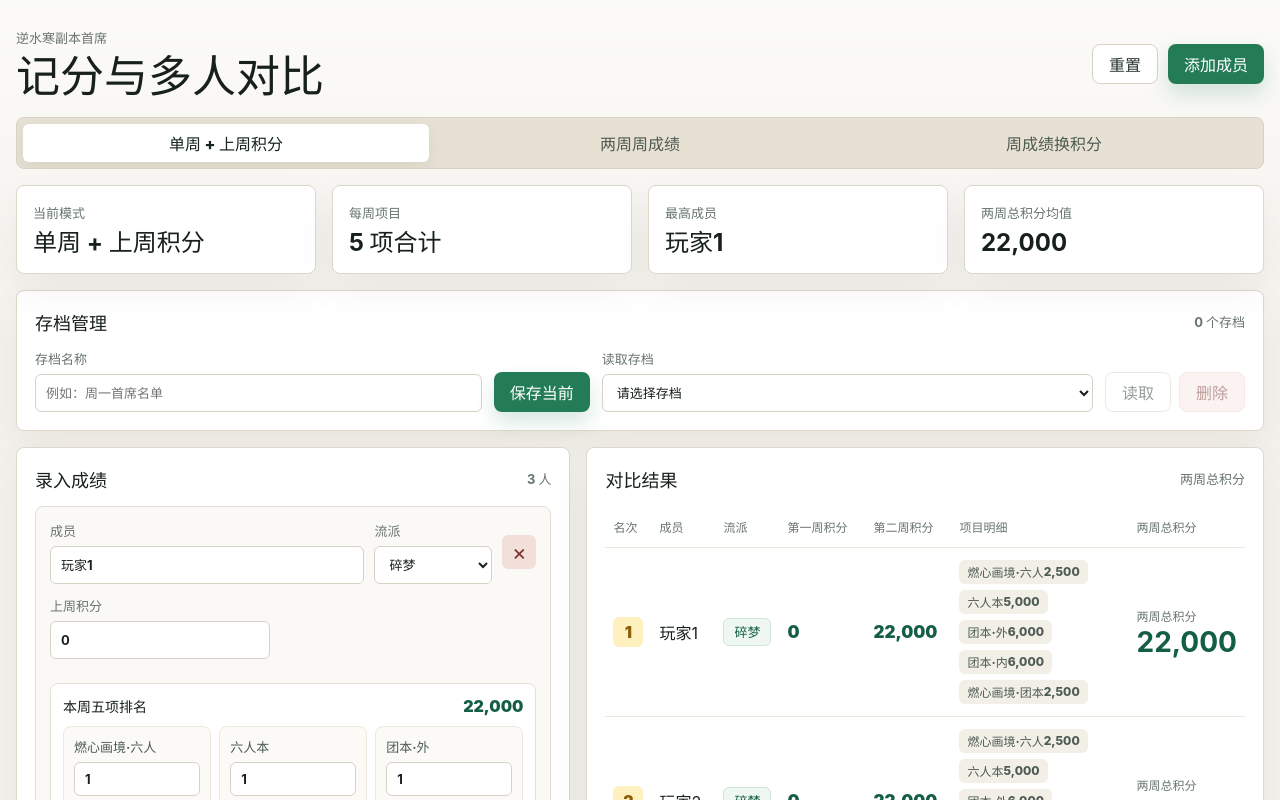
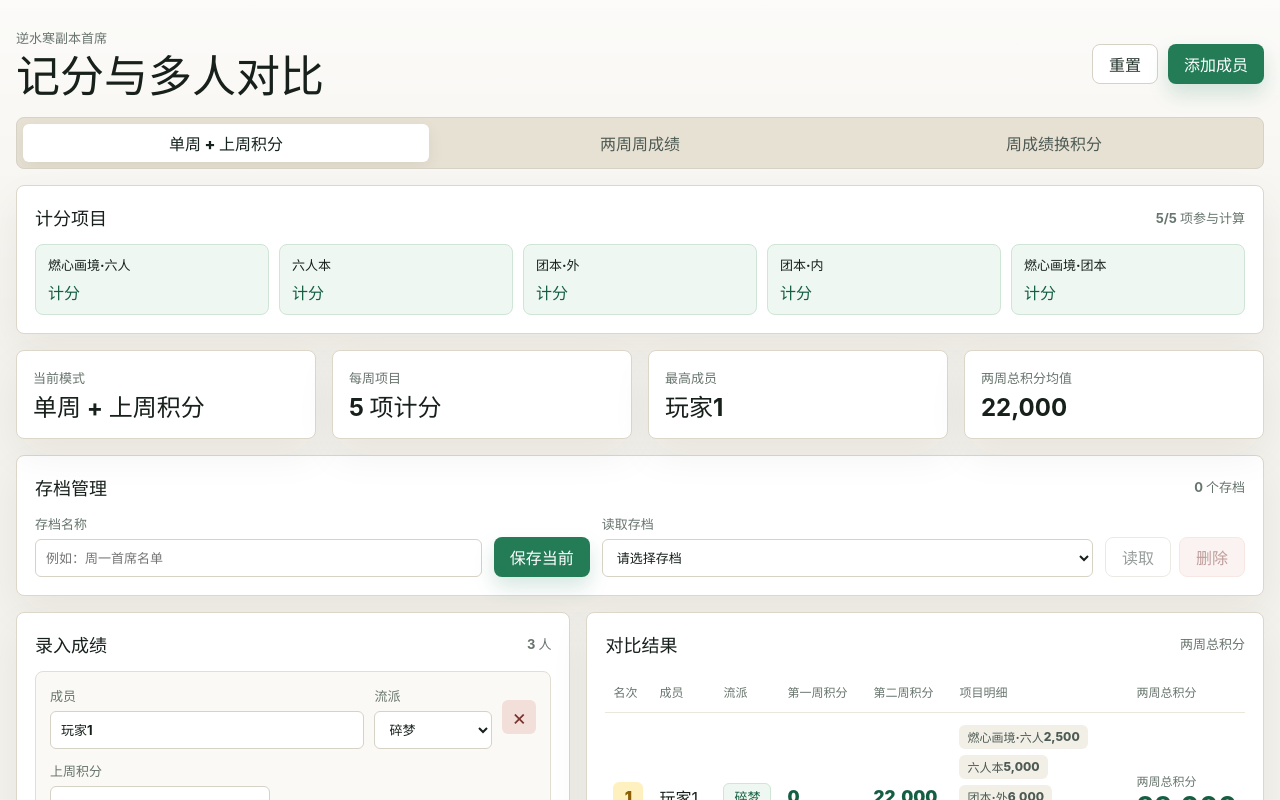
Before and after one commit to LiuXiu233/Sword-of-Justice-PVE-Top-Scoring, a Vue app: page / in a window 1280 px wide. Shown: the top 800 px of the page. Built offline with nearby package versions, Linux system fonts and the light colour scheme.

Commit message:
feat: add project toggle to select which scores to calculate
新增了项目切换组件，可以选择需要计入总分的计分项目，优化了总分计算逻辑，更新了测试用例适配新的计分规则，添加了对应的样式支持

```diff
--- a/src/App.vue
+++ b/src/App.vue
@@ -11,6 +11,7 @@ const modes = [
 const schools = ['碎梦', '神相', '鸿音', '九灵', '龙吟', '沧澜', '铁衣', '素问', '玄机', '血河', '潮光']
 const storageKey = 'nishuihan-chief-score-tool'
 const archiveStorageKey = 'nishuihan-chief-score-tool-archives'
+const activeProjectsStorageKey = 'nishuihan-chief-score-tool-active-projects'
 const activeMode = ref('carry')
 const lookupRank = ref(1)
 const archiveName = ref('')
@@ -85,6 +86,7 @@ function normalizeArchive(archive, index = 0) {
     savedAt: Number(archive?.savedAt) || Date.now(),
     activeMode: modeIds.includes(archive?.activeMode) ? archive.activeMode : 'carry',
     lookupRank: normalizeRank(archive?.lookupRank ?? 1),
+    activeProjectIds: normalizeActiveProjectIds(archive?.activeProjectIds),
     players: Array.isArray(archive?.players) && archive.players.length ? archive.players.map(normalizePlayer) : [makePlayer(1)],
   }
 }
@@ -102,21 +104,61 @@ function loadArchives() {
   return []
 }
 
+function normalizeActiveProjectIds(value) {
+  const validIds = categories.map((category) => category.id)
+  const selectedIds = Array.isArray(value) ? value.filter((id) => validIds.includes(id)) : validIds
+  return selectedIds.length ? selectedIds : validIds
+}
+
+function loadActiveProjectIds() {
+  try {
+    return normalizeActiveProjectIds(JSON.parse(localStorage.getItem(activeProjectsStorageKey)))
+  } catch {
+    localStorage.removeItem(activeProjectsStorageKey)
+    return normalizeActiveProjectIds()
+  }
+}
+
 const players = reactive(loadPlayers())
 const archives = ref(loadArchives())
+const activeProjectIds = ref(loadActiveProjectIds())
 
 const activeModeMeta = computed(() => modes.find((mode) => mode.id === activeMode.value))
 const selectedArchive = computed(() => archives.value.find((archive) => archive.id === selectedArchiveId.value))
+const activeProjectCount = computed(() => activeProjectIds.value.length)
+
+function isProjectActive(categoryId) {
+  return activeProjectIds.value.includes(categoryId)
+}
+
+function toggleProject(categoryId) {
+  if (isProjectActive(categoryId)) {
+    if (activeProjectIds.value.length === 1) {
+      return
+    }
+
+    activeProjectIds.value = activeProjectIds.value.filter((id) => id !== categoryId)
+    return
+  }
+
+  activeProjectIds.value = [...activeProjectIds.value, categoryId]
+}
+
+function projectPoints(categoryId, rank) {
+  return isProjectActive(categoryId) ? pointsFor(categoryId, rank) : 0
+}
 
 function weekTotal(ranks) {
-  return categories.reduce((total, category) => total + pointsFor(category.id, ranks?.[category.id]), 0)
+  return categories.reduce((total, category) => total + projectPoints(category.id, ranks?.[category.id]), 0)
 }
 
 function projectScores(ranks) {
   return categories.map((category) => ({
     ...category,
     rank: normalizeRank(ranks?.[category.id]),
-    points: pointsFor(category.id, ranks?.[category.id]),
+    active: isProjectActive(category.id),
+    rawPoints: pointsFor(category.id, ranks?.[category.id]),
+    points: projectPoints(category.id, ranks?.[category.id]),
   }))
 }
 
@@ -124,7 +166,10 @@ function resultProjectScores(player) {
   if (activeMode.value === 'twoWeeks') {
     return categories.map((category) => ({
       ...category,
-      points: pointsFor(category.id, player.week1Ranks?.[category.id]) + pointsFor(category.id, player.week2Ranks?.[category.id]),
+      active: isProjectActive(category.id),
+      points: isProjectActive(category.id)
+        ? pointsFor(category.id, player.week1Ranks?.[category.id]) + pointsFor(category.id, player.week2Ranks?.[category.id])
+        : 0,
     }))
   }
 
@@ -229,6 +274,7 @@ function saveArchive() {
     savedAt: Date.now(),
     activeMode: activeMode.value,
     lookupRank: lookupRank.value,
+    activeProjectIds: activeProjectIds.value,
     players: clonePlayers(),
   }
 
@@ -245,6 +291,7 @@ function loadArchive() {
 
   activeMode.value = selectedArchive.value.activeMode
   lookupRank.value = selectedArchive.value.lookupRank
+  activeProjectIds.value = normalizeActiveProjectIds(selectedArchive.value.activeProjectIds)
   players.splice(0, players.length, ...selectedArchive.value.players.map(normalizePlayer))
 }
 
@@ -263,6 +310,14 @@ watch(
   players,
   (value) => {
     localStorage.setItem(storageKey, JSON.stringify(value))
+  },
+  { deep: true },
+)
+
+watch(
+  activeProjectIds,
+  (value) => {
+    localStorage.setItem(activeProjectsStorageKey, JSON.stringify(normalizeActiveProjectIds(value)))
   },
   { deep: true },
 )
@@ -294,6 +349,26 @@ watch(
       </button>
     </section>
 
+    <section class="panel project-toggle-panel">
+      <div class="section-heading">
+        <h2>计分项目</h2>
+        <span>{{ activeProjectCount }}/{{ categories.length }} 项参与计算</span>
+      </div>
+
+      <div class="project-toggle-grid">
+        <button
+          v-for="category in categories"
+          :key="category.id"
+          type="button"
+          :class="['project-toggle', { active: isProjectActive(category.id) }]"
+          @click="toggleProject(category.id)"
+        >
+          <span>{{ category.name }}</span>
+          <strong>{{ isProjectActive(category.id) ? '计分' : '未计' }}</strong>
+        </button>
+      </div>
+    </section>
+
     <section class="summary-grid">
       <div class="metric">
         <span>当前模式</span>
@@ -301,7 +376,7 @@ watch(
       </div>
       <div class="metric">
         <span>每周项目</span>
-        <strong>{{ categories.length }} 项合计</strong>
+        <strong>{{ activeProjectCount }} 项计分</strong>
       </div>
       <div class="metric">
         <span>最高成员</span>
@@ -386,10 +461,14 @@ watch(
                 </div>
 
                 <div class="project-grid">
-                  <label v-for="category in categories" :key="category.id" class="project-field">
+                  <label
+                    v-for="category in categories"
+                    :key="category.id"
+                    :class="['project-field', { inactive: !isProjectActive(category.id) }]"
+                  >
                     <span>{{ category.name }}</span>
                     <input v-model.number="player.weekRanks[category.id]" type="number" min="1" max="300" />
-                    <em>{{ formatNumber(pointsFor(category.id, player.weekRanks[category.id])) }}</em>
+                    <em>{{ isProjectActive(category.id) ? formatNumber(pointsFor(category.id, player.weekRanks[category.id])) : '未计' }}</em>
                   </label>
                 </div>
               </div>
@@ -403,10 +482,14 @@ watch(
                 </div>
 
                 <div class="project-grid">
-                  <label v-for="category in categories" :key="category.id" class="project-field">
+                  <label
+                    v-for="category in categories"
+                    :key="category.id"
+                    :class="['project-field', { inactive: !isProjectActive(category.id) }]"
+                  >
                     <span>{{ category.shortName }}</span>
                     <input v-model.number="player.week1Ranks[category.id]" type="number" min="1" max="300" />
-                    <em>{{ formatNumber(pointsFor(category.id, player.week1Ranks[category.id])) }}</em>
+                    <em>{{ isProjectActive(category.id) ? formatNumber(pointsFor(category.id, player.week1Ranks[category.id])) : '未计' }}</em>
                   </label>
                 </div>
               </div>
@@ -418,10 +501,14 @@ watch(
                 </div>
 
                 <div class="project-grid">
-                  <label v-for="category in categories" :key="category.id" class="project-field">
+                  <label
+                    v-for="category in categories"
+                    :key="category.id"
+                    :class="['project-field', { inactive: !isProjectActive(category.id) }]"
+                  >
                     <span>{{ category.shortName }}</span>
                     <input v-model.number="player.week2Ranks[category.id]" type="number" min="1" max="300" />
-                    <em>{{ formatNumber(pointsFor(category.id, player.week2Ranks[category.id])) }}</em>
+                    <em>{{ isProjectActive(category.id) ? formatNumber(pointsFor(category.id, player.week2Ranks[category.id])) : '未计' }}</em>
                   </label>
                 </div>
               </div>
@@ -462,10 +549,10 @@ watch(
                 <td class="week-score-cell">{{ formatNumber(player.week2) }}</td>
                 <td>
                   <div class="mini-score-grid">
-                    <span v-for="score in player.resultScores" :key="score.id">
+                    <span v-for="score in player.resultScores" :key="score.id" :class="{ inactive: !score.active }">
                       <span class="score-full-name">{{ score.name }}</span>
                       <span class="score-short-name">{{ score.shortName }}</span>
-                      {{ formatNumber(score.points) }}
+                      {{ score.active ? formatNumber(score.points) : '未计' }}
                     </span>
                   </div>
                 </td>
--- a/src/styles.css
+++ b/src/styles.css
@@ -138,6 +138,51 @@ button:disabled {
   color: #14231d;
   background: #ffffff;
   box-shadow: 0 6px 16px rgba(67, 59, 42, 0.08);
+}
+
+.project-toggle-panel {
+  margin-bottom: 16px;
+}
+
+.project-toggle-grid {
+  display: grid;
+  grid-template-columns: repeat(5, minmax(0, 1fr));
+  gap: 10px;
+}
+
+.project-toggle {
+  display: grid;
+  gap: 6px;
+  min-height: 58px;
+  padding: 10px 12px;
+  color: #68756e;
+  background: #faf9f5;
+  border: 1px solid #e3ded2;
+  border-radius: 8px;
+  text-align: left;
+}
+
+.project-toggle span {
+  overflow: hidden;
+  font-size: 13px;
+  font-weight: 800;
+  text-overflow: ellipsis;
+  white-space: nowrap;
+}
+
+.project-toggle strong {
+  color: #7a332e;
+  font-size: 16px;
+}
+
+.project-toggle.active {
+  color: #17201b;
+  background: #eef7f1;
+  border-color: #cfe5d5;
+}
+
+.project-toggle.active strong {
+  color: #145f43;
 }
 
 .summary-grid,
@@ -337,6 +382,16 @@ select:focus {
   font-weight: 900;
 }
 
+.project-field.inactive {
+  background: #f1eee7;
+  border-color: #e0dacd;
+  opacity: 0.72;
+}
+
+.project-field.inactive em {
+  color: #7a332e;
+}
+
 .icon-button {
   width: 34px;
   height: 34px;
@@ -441,6 +496,11 @@ select:focus {
   font-size: 12px;
   font-weight: 800;
   white-space: nowrap;
+}
+
+.mini-score-grid > span.inactive {
+  color: #7a332e;
+  background: #f1eee7;
 }
 
 .score-short-name {
@@ -612,6 +672,20 @@ select:focus {
 
   .archive-panel {
     margin-bottom: 12px;
+  }
+
+  .project-toggle-panel {
+    margin-bottom: 12px;
+  }
+
+  .project-toggle-grid {
+    grid-template-columns: repeat(2, minmax(0, 1fr));
+    gap: 8px;
+  }
+
+  .project-toggle {
+    min-height: 52px;
+    padding: 9px 10px;
   }
 
   .archive-grid {
@@ -917,6 +991,7 @@ select:focus {
 
 @media (max-width: 340px) {
   .summary-grid,
+  .project-toggle-grid,
   .project-grid,
   .lookup-result-grid {
     grid-template-columns: 1fr;
```
Also changed, not shown: 1 other file (tests, documents, lock files or other folders).
